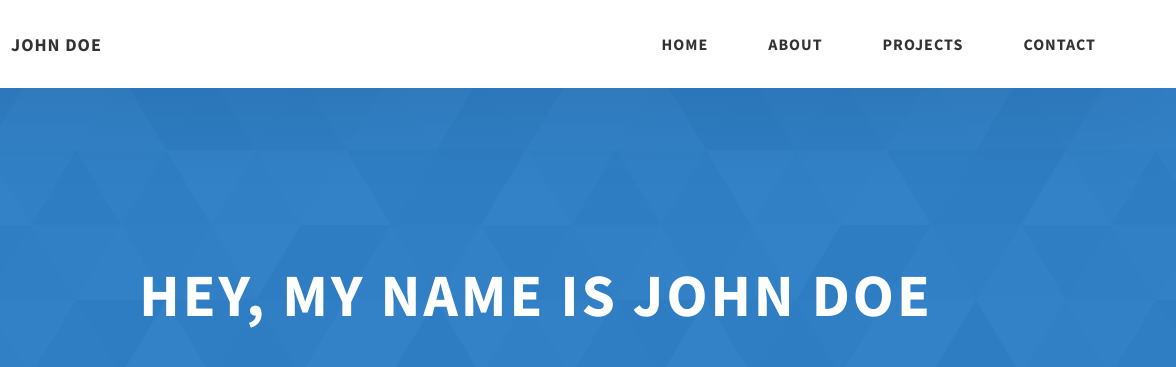
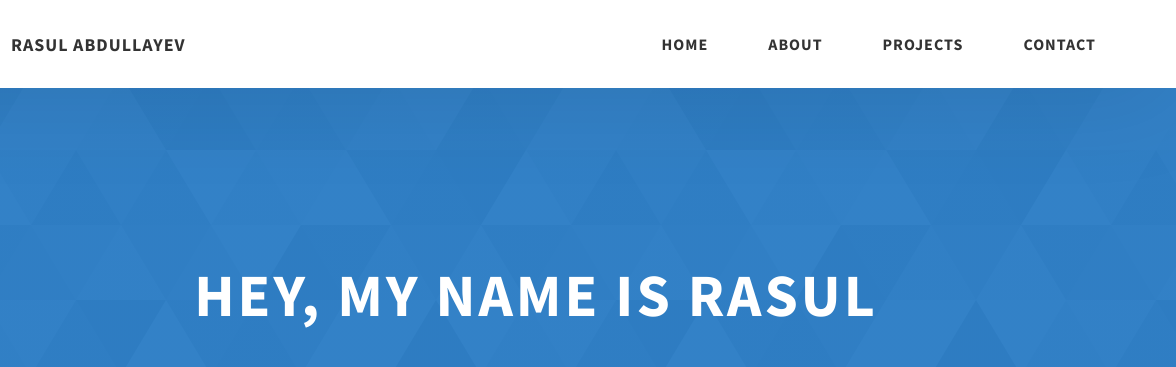
Before and after one commit to rasulabdullayev/rasulabdullayev.github.io, a website: page index.html in a window 1280 px wide. Shown: the top 367 px of the page, 104-1280 px from the left. Drawn offline with Linux system fonts and the light colour scheme.

Commit message:
Update index.html

```diff
--- a/index.html
+++ b/index.html
@@ -27,7 +27,7 @@
               class="header__logo-img"
             />
           </div>
-          <span class="header__logo-sub">John Doe</span>
+          <span class="header__logo-sub"> Rasul Abdullayev </span>
         </div>
         <div class="header__main">
           <ul class="header__links">
@@ -84,7 +84,7 @@
     </header>
     <section class="home-hero">
       <div class="home-hero__content">
-        <h1 class="heading-primary">Hey, My name is John Doe</h1>
+        <h1 class="heading-primary">Hey, My name is Rasul </h1>
         <div class="home-hero__info">
           <p class="text-primary">
             Lorem ipsum dolor sit amet consectetur adipisicing elit. Hic facilis
```
